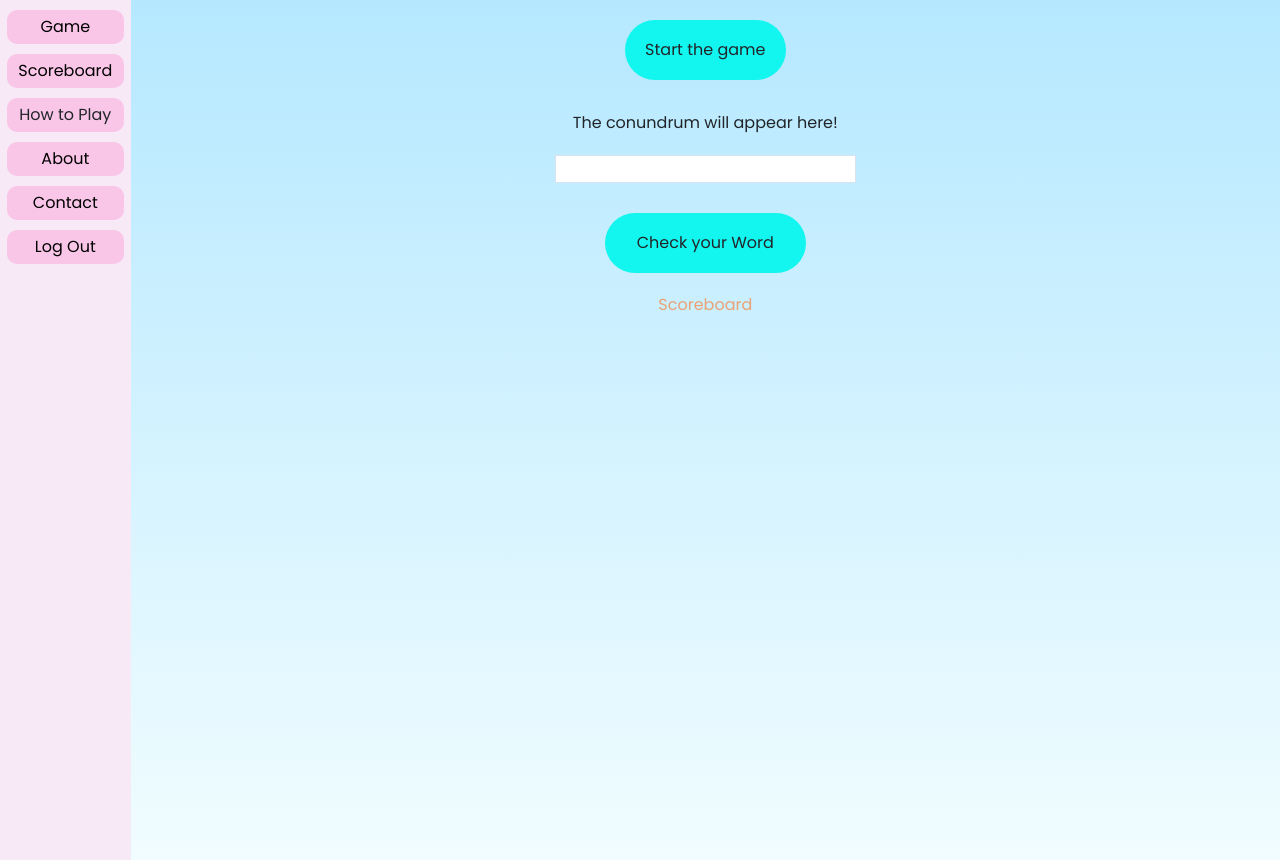
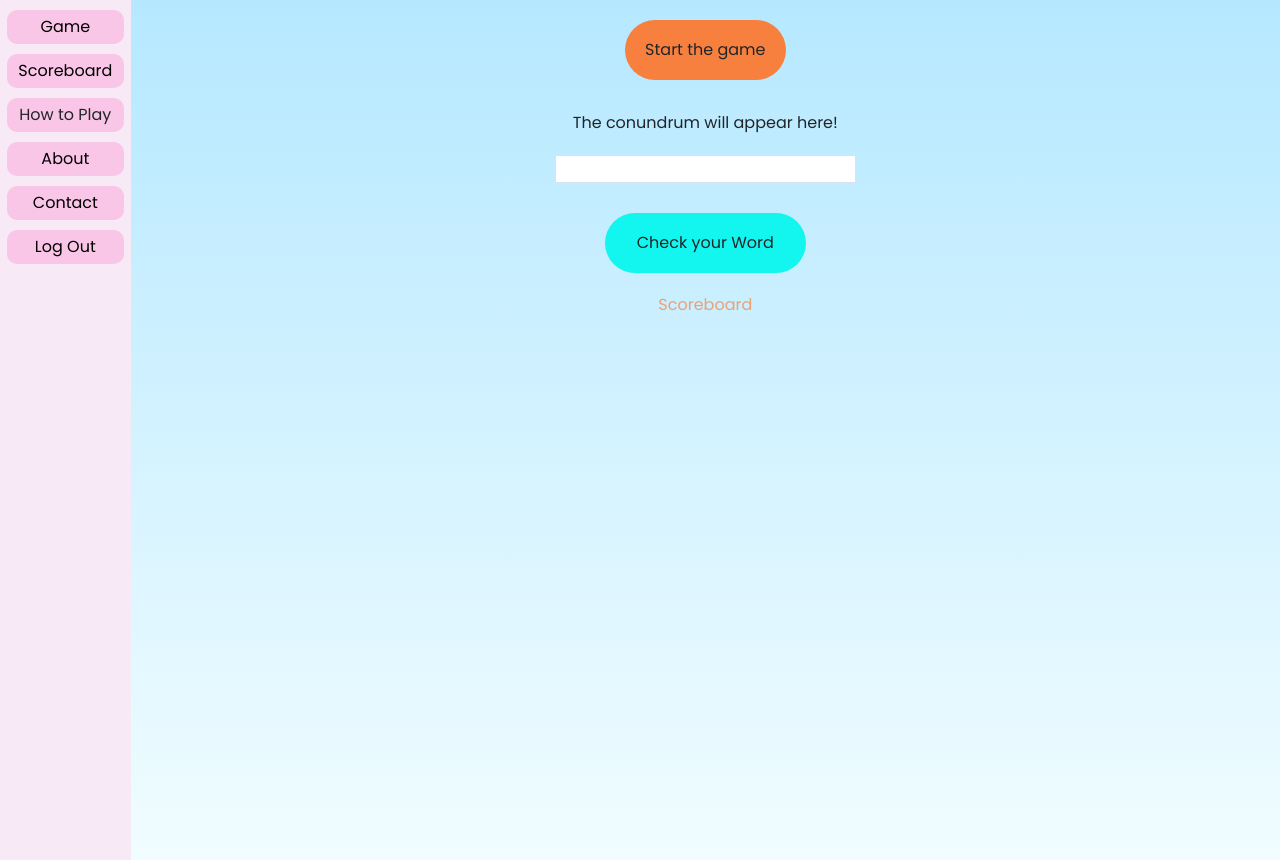
Before and after one commit to GT-XVII/DailyConundrum, a Flask app: page /game in a window 1280 px wide. Shown: the part 60-920 px from the top of the page. Run offline with Flask 3, Linux system fonts and the light colour scheme; the visitor is signed in with stand-in values (Sample User, id 1).

Commit message:
Colour change

```diff
--- a/static/mystyle.css
+++ b/static/mystyle.css
@@ -122,7 +122,7 @@
 }
 
 #startButton {
-    background-color: rgba(var(--primary-color));
+    background-color: rgba(var(--accent-color));
     position: relative;
     width: 16ch;
     height: 6ch;
```
